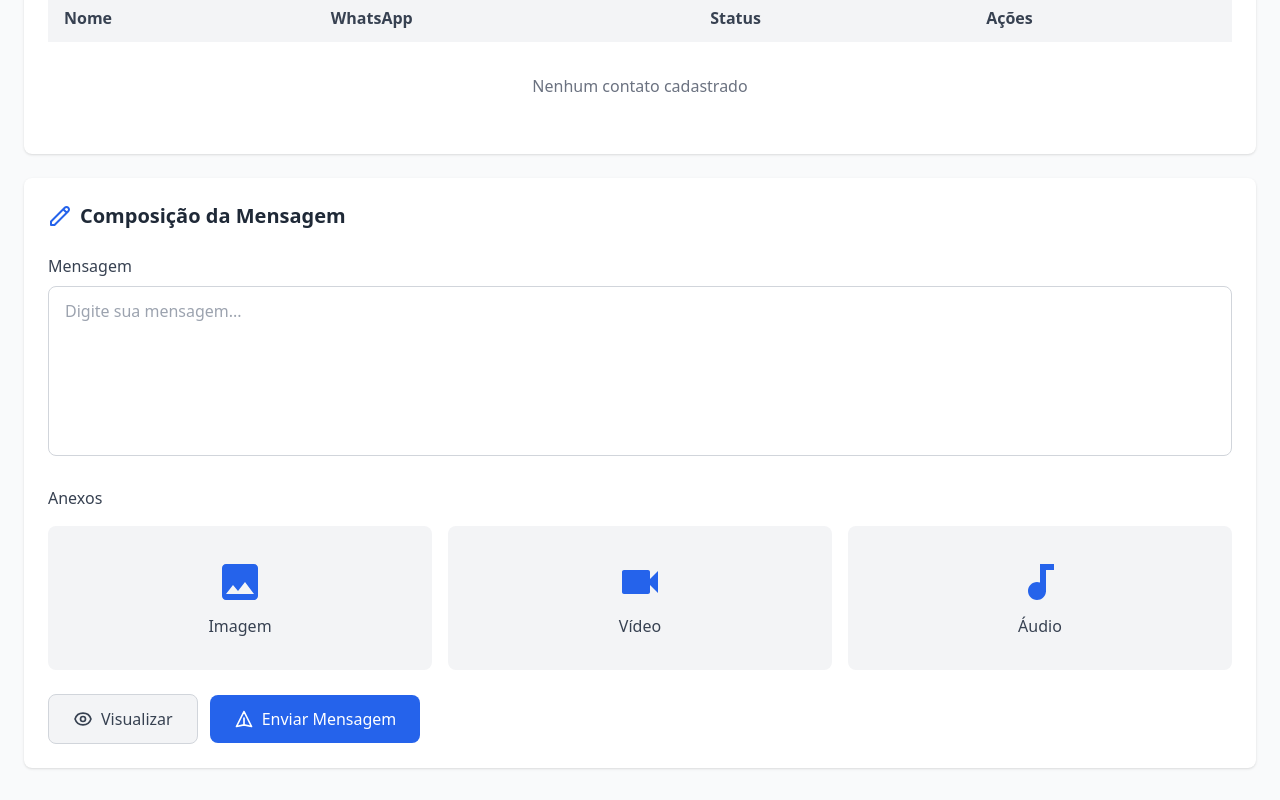
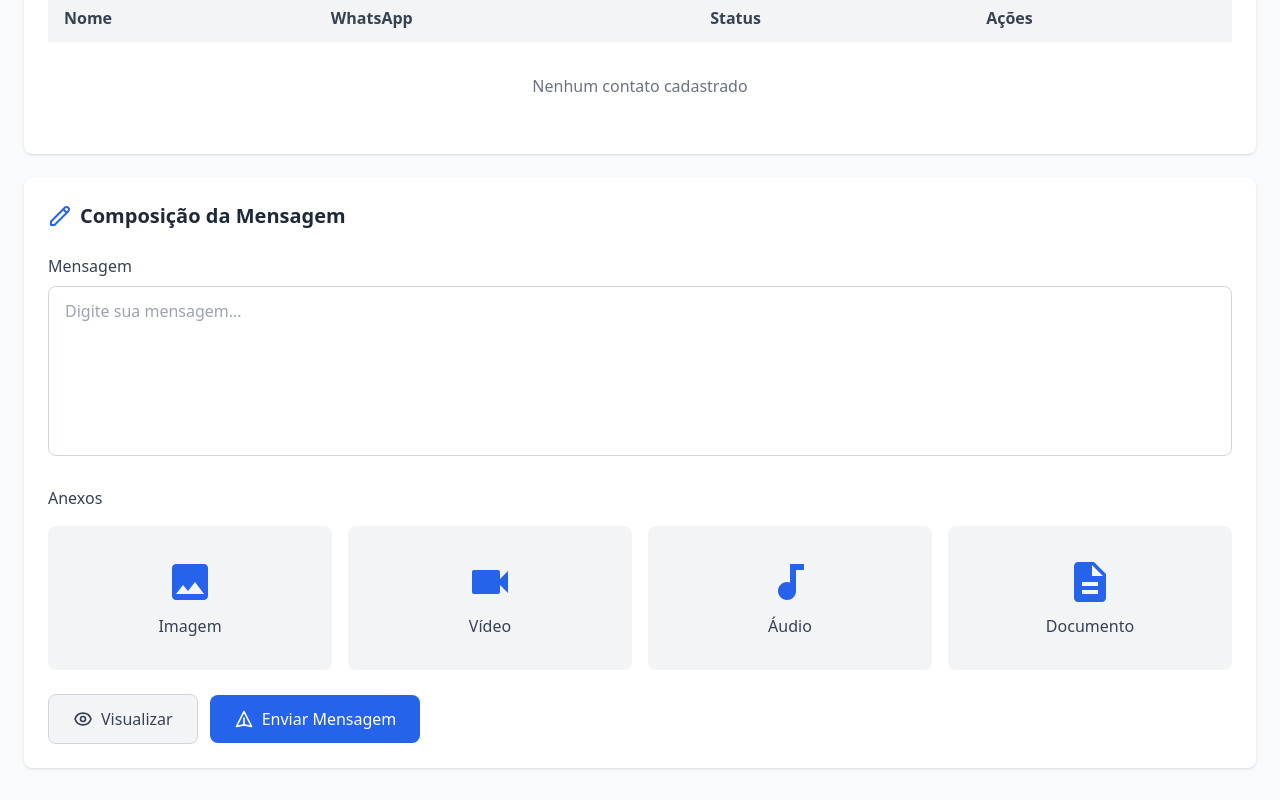
Before and after one commit to Hivenimbus/disparos-definitivo, a Nuxt app: page / in a window 1280 px wide. Shown: the part 749-1549 px from the top of the page. Built offline with nearby package versions, Linux system fonts and the light colour scheme.

Commit message:
botao documento

```diff
--- a/app/components/MessageComposer.vue
+++ b/app/components/MessageComposer.vue
@@ -19,7 +19,7 @@
 
     <div class="mb-6">
       <h3 class="text-gray-700 font-medium mb-4">Anexos</h3>
-      <div class="grid grid-cols-1 md:grid-cols-3 gap-4">
+      <div class="grid grid-cols-1 md:grid-cols-2 lg:grid-cols-4 gap-4">
         <button
           @click="handleAttachment('image')"
           class="bg-gray-100 hover:bg-gray-200 rounded-lg p-8 flex flex-col items-center justify-center transition-colors cursor-pointer"
@@ -48,6 +48,16 @@
             <path d="M12 3v9.28c-.47-.17-.97-.28-1.5-.28C8.01 12 6 14.01 6 16.5S8.01 21 10.5 21c2.31 0 4.2-1.75 4.45-4H15V6h4V3h-7z"/>
           </svg>
           <span class="text-gray-700 font-medium">Áudio</span>
+        </button>
+
+        <button
+          @click="handleAttachment('document')"
+          class="bg-gray-100 hover:bg-gray-200 rounded-lg p-8 flex flex-col items-center justify-center transition-colors cursor-pointer"
+        >
+          <svg xmlns="http://www.w3.org/2000/svg" class="w-12 h-12 text-blue-600 mb-2" fill="currentColor" viewBox="0 0 24 24">
+            <path d="M14 2H6c-1.1 0-1.99.9-1.99 2L4 20c0 1.1.89 2 1.99 2H18c1.1 0 2-.9 2-2V8l-6-6zm2 16H8v-2h8v2zm0-4H8v-2h8v2zm-3-5V3.5L18.5 9H13z"/>
+          </svg>
+          <span class="text-gray-700 font-medium">Documento</span>
         </button>
       </div>
     </div>
```
